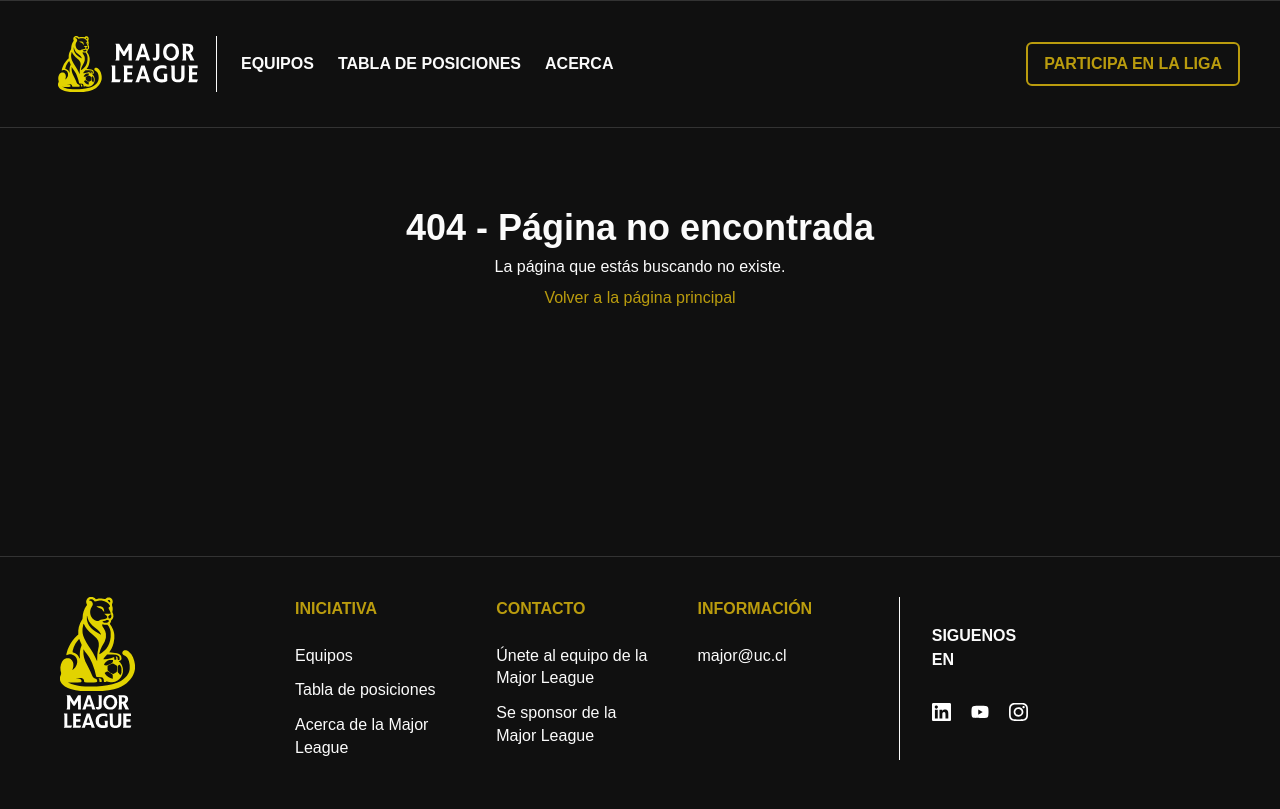
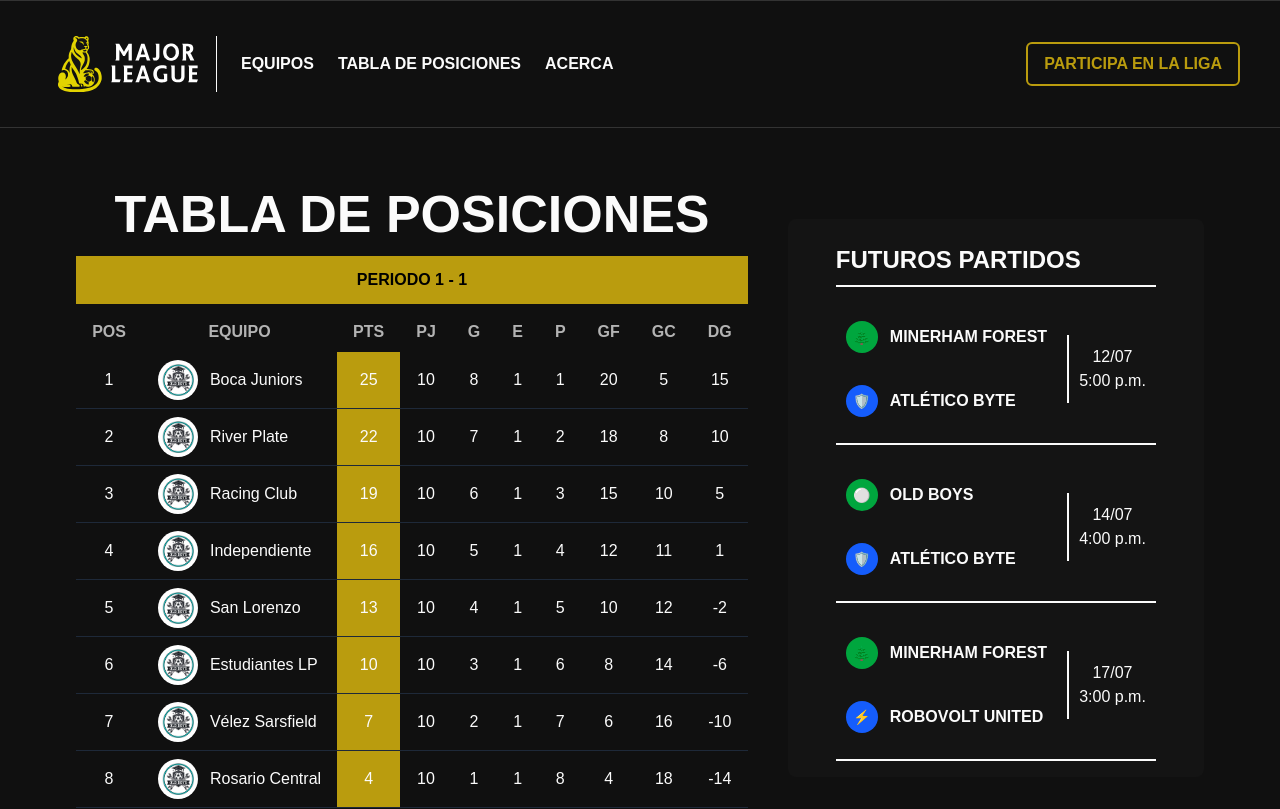
Before and after one commit to open-source-uc/majorleague, a Next.js app: page /posiciones/1/1 in a window 1280 px wide. Before the commit this address had no page. Shown: the top 809 px of the page. Built offline with nearby package versions, Linux system fonts and the light colour scheme.

Commit message:
feat: add positions table page

```diff
--- /dev/null
+++ b/app/(home)/posiciones/[year]/[semester]/page.tsx
@@ -0,0 +1,16 @@
+import NextMatches from "@/app/components/home/NextMatches";
+import PositionsTable from "@/app/components/data/PositionsTable";
+
+export default async function PosicionesPage({ params }: { params: Promise<{ year: string; semester: string }> }) {
+  const { year, semester } = await params;
+
+  return (
+    <>
+      <div className="flex flex-1 flex-col items-center justify-center gap-10 px-5 py-15 lg:flex-row">
+        <PositionsTable year={year} semester={semester} />
+        <NextMatches />
+      </div>
+      <div>Fechas anteriores...</div>
+    </>
+  );
+}
--- /dev/null
+++ b/app/components/data/PositionsTable.tsx
@@ -0,0 +1,201 @@
+// import { getPositions } from "@/app/actions/positions";
+import Image from "next/image";
+import placeholderLogo from "@/public/assets/oldBoysLogo.png";
+
+interface TeamData {
+  id: string;
+  name: string;
+  pts: number;
+  pj: number;
+  g: number;
+  e: number;
+  p: number;
+  gf: number;
+  gc: number;
+  dg: number;
+}
+
+interface TeamsCompetition {
+  teams: TeamData[];
+  competition: { id: string; name: string; semester: string; year: number; end_date: string; start_date: string };
+}
+
+const getPositions = async (year: string, semester: string): Promise<TeamsCompetition> => {
+  await new Promise((resolve) => setTimeout(resolve, 1000));
+
+  const teams: TeamData[] = [
+    {
+      id: "1",
+      name: "Boca Juniors",
+      pts: 25,
+      pj: 10,
+      g: 8,
+      e: 1,
+      p: 1,
+      gf: 20,
+      gc: 5,
+      dg: 15,
+    },
+    {
+      id: "2",
+      name: "River Plate",
+      pts: 22,
+      pj: 10,
+      g: 7,
+      e: 1,
+      p: 2,
+      gf: 18,
+      gc: 8,
+      dg: 10,
+    },
+    {
+      id: "3",
+      name: "Racing Club",
+      pts: 19,
+      pj: 10,
+      g: 6,
+      e: 1,
+      p: 3,
+      gf: 15,
+      gc: 10,
+      dg: 5,
+    },
+    {
+      id: "4",
+      name: "Independiente",
+      pts: 16,
+      pj: 10,
+      g: 5,
+      e: 1,
+      p: 4,
+      gf: 12,
+      gc: 11,
+      dg: 1,
+    },
+    {
+      id: "5",
+      name: "San Lorenzo",
+      pts: 13,
+      pj: 10,
+      g: 4,
+      e: 1,
+      p: 5,
+      gf: 10,
+      gc: 12,
+      dg: -2,
+    },
+    {
+      id: "6",
+      name: "Estudiantes LP",
+      pts: 10,
+      pj: 10,
+      g: 3,
+      e: 1,
+      p: 6,
+      gf: 8,
+      gc: 14,
+      dg: -6,
+    },
+    {
+      id: "7",
+      name: "Vélez Sarsfield",
+      pts: 7,
+      pj: 10,
+      g: 2,
+      e: 1,
+      p: 7,
+      gf: 6,
+      gc: 16,
+      dg: -10,
+    },
+    {
+      id: "8",
+      name: "Rosario Central",
+      pts: 4,
+      pj: 10,
+      g: 1,
+      e: 1,
+      p: 8,
+      gf: 4,
+      gc: 18,
+      dg: -14,
+    },
+  ];
+
+  // TODO: Obtener los datos de la base de datos
+  // Ordenar equipos por puntos (de mayor a menor)
+  const sortedTeams = [...teams].sort((a, b) => {
+    // Primero por puntos
+    if (b.pts !== a.pts) return b.pts - a.pts;
+    // En caso de empate, por diferencia de goles
+    if (b.dg !== a.dg) return b.dg - a.dg;
+    // Si aún hay empate, por goles a favor
+    return b.gf - a.gf;
+  });
+
+  return {
+    teams: sortedTeams,
+    competition: {
+      id: "1",
+      name: "Liga Profesional",
+      semester: semester,
+      year: parseInt(year),
+      end_date: `${year}-12-15`,
+      start_date: `${year}-02-15`,
+    },
+  };
+};
+
+export default async function PositionsTable({ year, semester }: { year: string; semester: string }) {
+  const positions = await getPositions(year, semester);
+
+  return (
+    <div>
+      <h1 className="mb-4 text-center font-bold">TABLA DE POSICIONES</h1>
+      <div className="w-full max-w-4xl">
+        <div className="bg-primary-darken mb-2 flex justify-center px-4 py-3">
+          <span className="font-bold text-black">
+            PERIODO {year} - {semester}
+          </span>
+        </div>
+        <table className="w-full table-auto border-collapse">
+          <thead>
+            <tr className="text-ml-grey text-center">
+              <th className="px-4 py-2">POS</th>
+              <th className="px-4 py-2">EQUIPO</th>
+              <th className="bg-parimary-drken px-4 py-2">PTS</th>
+              <th className="px-4 py-2">PJ</th>
+              <th className="px-4 py-2">G</th>
+              <th className="px-4 py-2">E</th>
+              <th className="px-4 py-2">P</th>
+              <th className="px-4 py-2">GF</th>
+              <th className="px-4 py-2">GC</th>
+              <th className="px-4 py-2">DG</th>
+            </tr>
+          </thead>
+          <tbody className="text-center">
+            {positions.teams.map((team: TeamData, index: number) => (
+              <tr key={index} className="border-b border-gray-800">
+                <td className="px-4 py-2">{index + 1}</td>
+                <td className="flex items-center px-4 py-2">
+                  <div className="mr-3 flex h-10 w-10 items-center justify-center overflow-hidden rounded-full bg-white">
+                    <Image src={placeholderLogo} alt="Equipo" className="h-8 w-8 object-cover" priority />
+                  </div>
+                  {team.name}
+                </td>
+                <td className="bg-primary-darken px-4 py-2">{team.pts}</td>
+                <td className="px-4 py-2">{team.pj}</td>
+                <td className="px-4 py-2">{team.g}</td>
+                <td className="px-4 py-2">{team.e}</td>
+                <td className="px-4 py-2">{team.p}</td>
+                <td className="px-4 py-2">{team.gf}</td>
+                <td className="px-4 py-2">{team.gc}</td>
+                <td className="px-4 py-2">{team.dg}</td>
+              </tr>
+            ))}
+          </tbody>
+        </table>
+      </div>
+    </div>
+  );
+}
--- a/app/globals.css
+++ b/app/globals.css
@@ -16,6 +16,7 @@
   --color-background-header: #141414;
   --color-border-header: #333333;
   --color-foreground: #fbfbfb;
+  --color-ml-grey: #b3b3b3;
   --font-heading: Albert Sans, sans-serif;
   --font-body: Albert Sans, sans-serif;
   --breakpoint-sm: 375px;
--- a/app/page.tsx
+++ /dev/null
@@ -1,15 +0,0 @@
-import Link from "next/link";
-
-export default function Home() {
-  return (
-    <div>
-      <h1>Major League</h1>
-      <div className="flex gap-4">
-        <Link href="/login">Login</Link>
-        <Link href="/register">Register</Link>
-        <Link href="/dashboard">Dashboard (auth user)</Link>
-        <Link href="/create">Create Entities (admin)</Link>
-      </div>
-    </div>
-  );
-}
```
Also changed, not shown: public/assets/oldBoysLogo.png (added).
